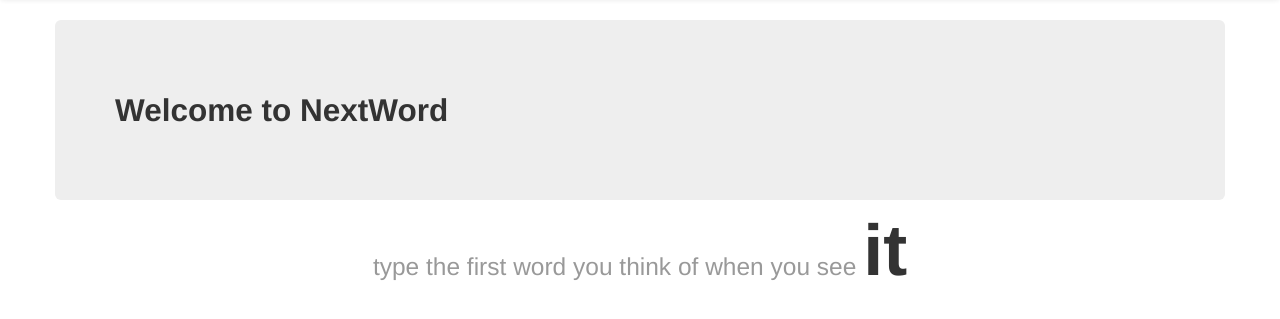
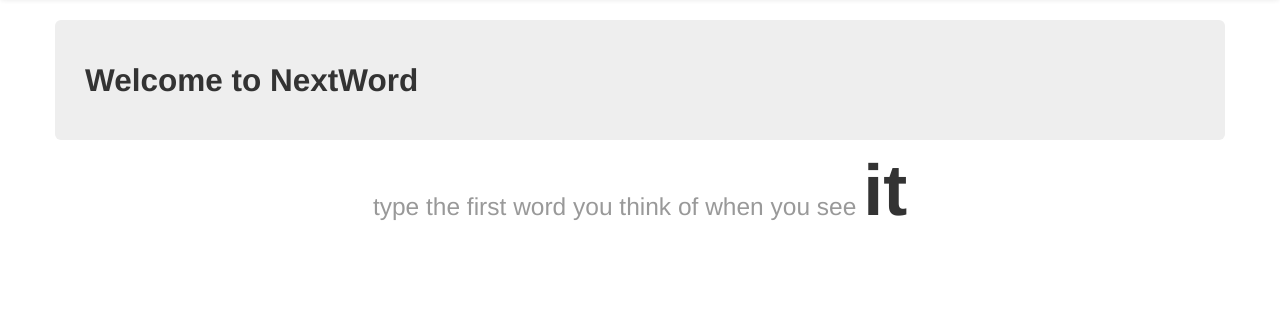
Before and after one commit to an-empty-string/next-word, a Flask app: page / in a window 1280 px wide. Shown: the part 42-361 px from the top of the page. Run offline with Flask 2, Linux system fonts and the light colour scheme.

Commit message:
smaller hero-unit

```diff
--- a/templates/index.html
+++ b/templates/index.html
@@ -1,7 +1,7 @@
 {% extends 'base.html' %}
 {% block title %}Index{% endblock %}
 {% block content %}
-<div class="hero-unit">
+<div class="hero-unit" style="padding: 30px;">
     <h2>Welcome to NextWord</h2>
 </div>
 <h1 style="text-align:center;"><small>type the first word you think of when you see </small><span style="font-size:54pt">{{ word }}</span></h2>
```
